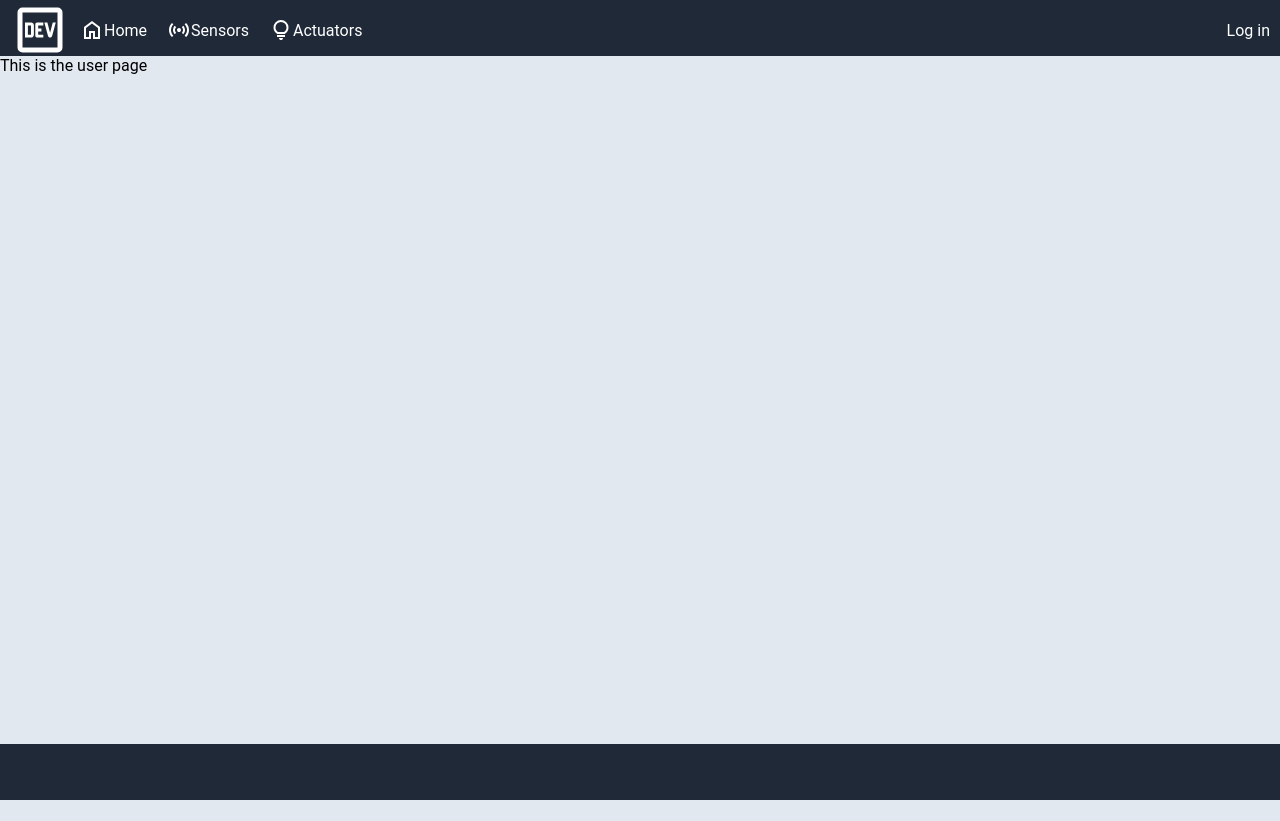
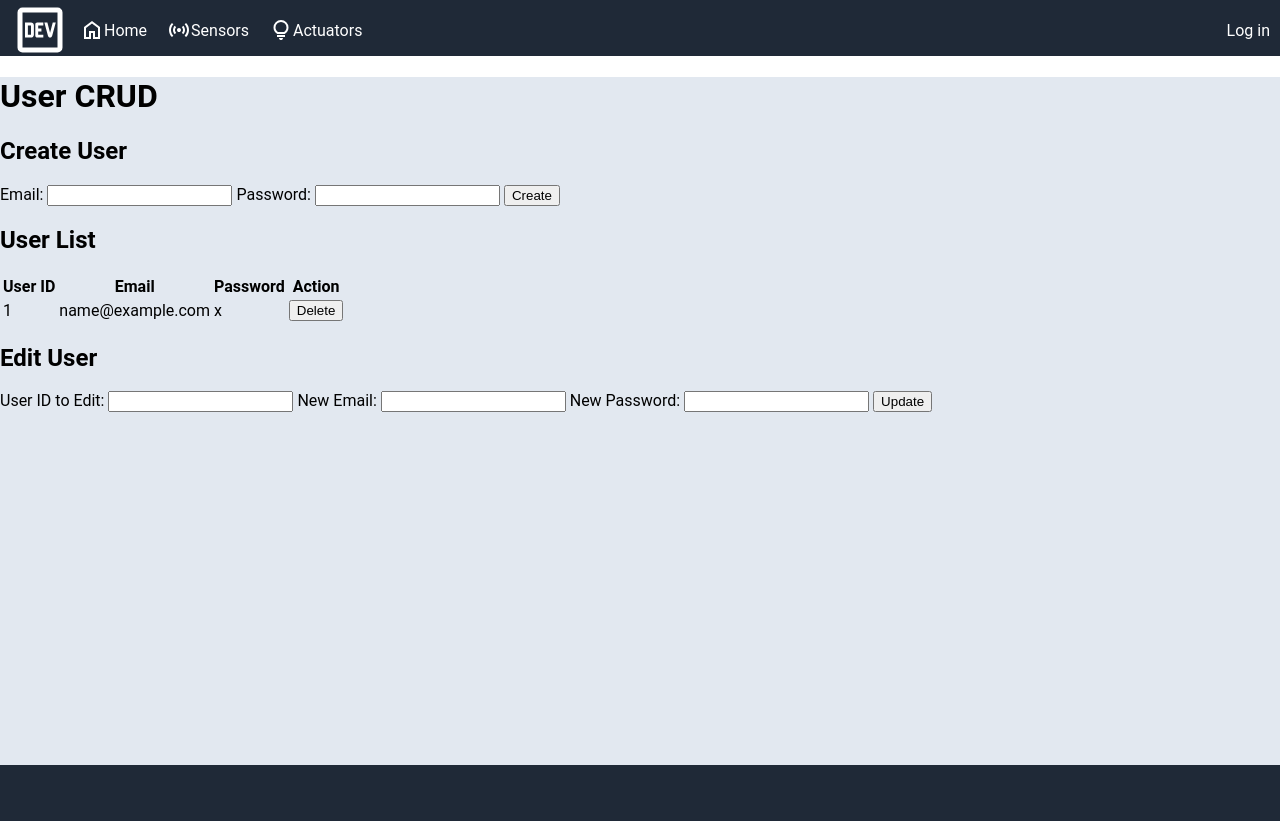
Before and after one commit to nick11nic/flask-web-app, a Flask app: template templates/user.html in a window 1280 px wide. Before the commit the page ends 800 px from the top, so only its background shows below. Run offline with Flask 3, Linux system fonts and the light colour scheme; the template is opened without the code that fills it: most values are stand-ins (such as "Sample title", 1, 10 or a date in 2020).

Commit message:
user CRUD logic

```diff
--- a/blueprints/login.py
+++ b/blueprints/login.py
@@ -4,7 +4,7 @@
     "login", __name__, static_folder="static", template_folder="templates"
 )
 
-users = {"user@gmail.com": "123", "admin@gmail.com": "123"}
+users = {"user@gmail.com": "123", "adm@gmail.com": "123"}
 
 
 @login.route("/login", methods=["GET", "POST"])
--- a/blueprints/user.py
+++ b/blueprints/user.py
@@ -1,11 +1,46 @@
-from flask import Blueprint, render_template, session, redirect
+from flask import Blueprint, render_template, session, redirect, request
 
 user = Blueprint("user", __name__, static_folder="static", template_folder="templates")
 
+users = []
 
 @user.route("/user")
 def user_blueprint():
-    if session["username"] == "admin":
-        return render_template("user.html")
+    if session.get("username") == "adm":
+        return render_template("user.html", users=users)
+    return redirect("/home")
 
-    return redirect("/home")
+@user.route("/create_user", methods=["POST"])
+def create_user():
+    global users
+    email = request.form.get("email")
+    password = request.form.get("password")
+    user_id = len(users) + 1
+    new_user = {"id": user_id, "email": email, "password": password}
+    users.append(new_user)
+    return redirect("/user")
+
+@user.route("/edit_user", methods=["POST"])
+def edit_user():
+    global users
+    user_id = int(request.form.get("edit_user_id"))
+    new_email = request.form.get("new_email")
+    new_password = request.form.get("new_password")
+
+    for user in users:
+        if user["id"] == user_id:
+            user["email"] = new_email
+            user["password"] = new_password
+            break
+
+    return redirect("/user")
+
+
+@user.route("/delete_user/<int:user_id>", methods=["POST"])
+def delete_user(user_id):
+    global users
+    for user in users:
+        if user["id"] == user_id:
+            users.remove(user)
+            break
+    return redirect("/user")
--- a/templates/base.html
+++ b/templates/base.html
@@ -24,7 +24,7 @@
             <img src="{{url_for('static', filename='img/actuator.svg')}}">
             <p>Actuators</p>
         </a>
-        {% if session.get('username') == 'admin' %}
+        {% if session.get('username') == 'adm' %}
         <a href="/user" class="base-menu-option">
             <img src="{{url_for('static', filename='img/user.svg')}}">
             <p>Users</p>
--- a/templates/user.html
+++ b/templates/user.html
@@ -1,7 +1,56 @@
 {% extends "base.html" %}
-{% block title%}
+
+{% block title %}
 User Page
 {% endblock %}
-{% block content%}
-This is the user page
+
+{% block content %}
+<h1>User CRUD</h1>
+
+<h2>Create User</h2>
+<form action="/create_user" method="POST">
+    <label for="email">Email:</label>
+    <input type="email" id="email" name="email" required>
+
+    <label for="password">Password:</label>
+    <input type="password" id="password" name="password" required>
+
+    <button type="submit">Create</button>
+</form>
+
+<h2>User List</h2>
+<table>
+    <tr>
+        <th>User ID</th>
+        <th>Email</th>
+        <th>Password</th>
+        <th>Action</th>
+    </tr>
+    {% for user in users %}
+    <tr>
+        <td>{{ user.id }}</td>
+        <td>{{ user.email }}</td>
+        <td>{{ user.password }}</td>
+        <td>
+            <form action="/delete_user/{{user.id}}" method="POST">
+                <button type="submit">Delete</button>
+            </form>
+        </td>
+    </tr>
+    {% endfor %}
+</table>
+
+<h2>Edit User</h2>
+<form action="/edit_user" method="POST">
+    <label for="edit_user_id">User ID to Edit:</label>
+    <input type="text" id="edit_user_id" name="edit_user_id" required>
+
+    <label for="new_email">New Email:</label>
+    <input type="email" id="new_email" name="new_email" required>
+
+    <label for="new_password">New Password:</label>
+    <input type="password" id="new_password" name="new_password" required>
+
+    <button type="submit">Update</button>
+</form>
 {% endblock %}
```
